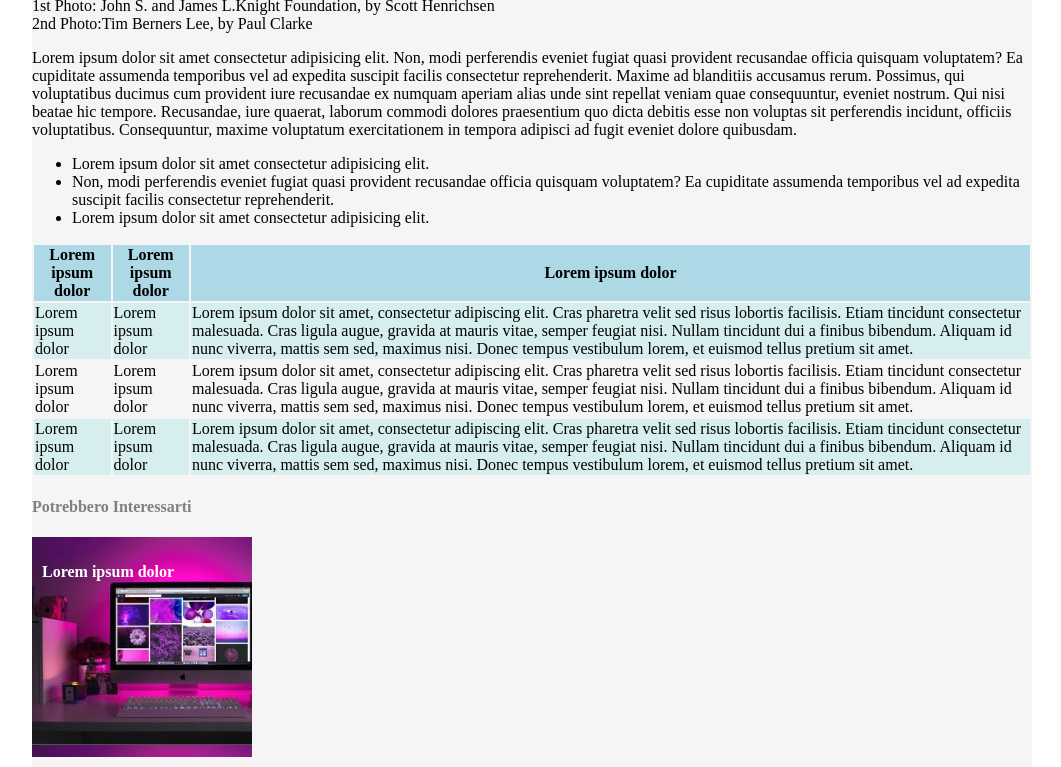
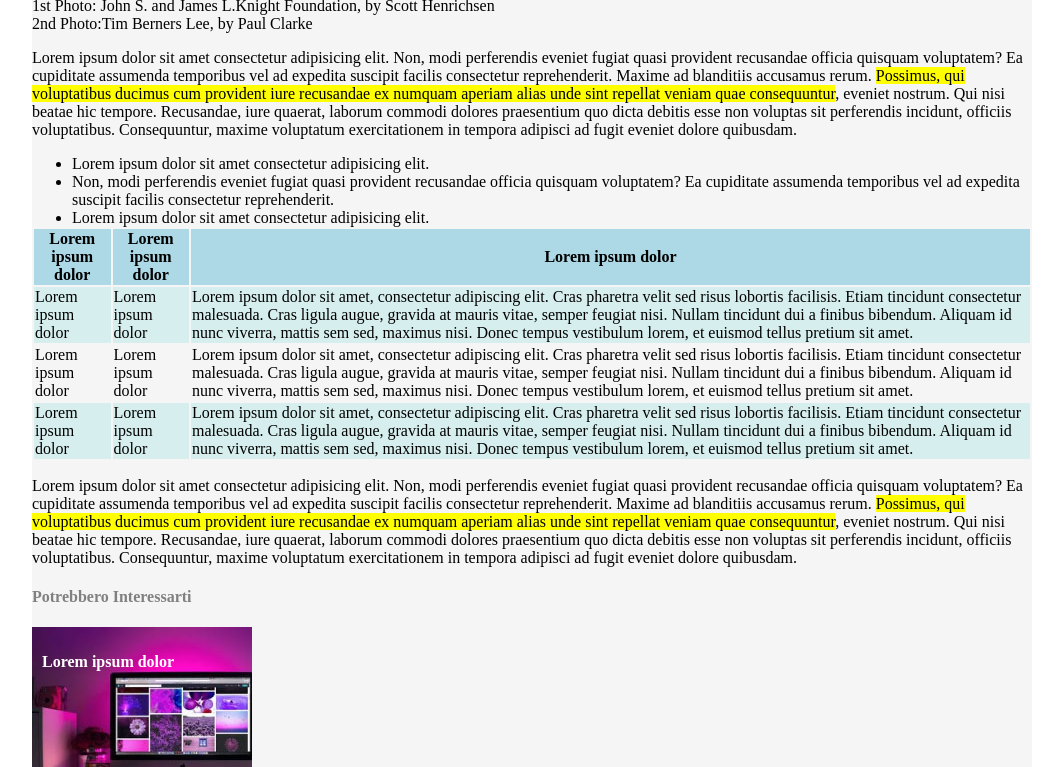
Before and after one commit to GinaTovarAlmario/html-css-booleaner, a plain HTML site: page index.html in a window 1280 px wide. Shown: the part 613-1380 px from the top of the page, without its empty margins (108-1169 px from the left). Drawn offline with Linux system fonts and the light colour scheme.

Commit message:
fixed color text

```diff
--- a/css/style.css
+++ b/css/style.css
@@ -27,6 +27,10 @@ figure img{
     width: auto;
 
 }
+.testo-evidenziato{
+    background-color: yellow;
+}
+
 #riassunto-tabellare thead tr{
     background-color: lightblue;
 }
@@ -47,6 +51,10 @@ h4{
     color: grey;
 }
 
+ul {
+    margin: 0 ;
+ }
+
 footer .foto {
     width: 200px;
     height: 200px;
--- a/index.html
+++ b/index.html
@@ -36,7 +36,7 @@
     <!--Sezione due-->
     <section id="Introduzione">
         <p>Lorem ipsum dolor sit amet consectetur adipisicing elit. Non, modi perferendis eveniet fugiat quasi provident recusandae officia quisquam voluptatem? Ea cupiditate assumenda temporibus vel ad expedita suscipit facilis consectetur reprehenderit.
-        Maxime ad blanditiis accusamus rerum. Possimus, qui voluptatibus ducimus cum provident iure recusandae ex numquam aperiam alias unde sint repellat veniam quae consequuntur, eveniet nostrum. Qui nisi beatae hic tempore.
+        Maxime ad blanditiis accusamus rerum. <span class="testo-evidenziato">Possimus, qui voluptatibus ducimus cum provident iure recusandae ex numquam aperiam alias unde sint repellat veniam quae consequuntur</span>, eveniet nostrum. Qui nisi beatae hic tempore.
         Recusandae, iure quaerat, laborum commodi dolores praesentium quo dicta debitis esse non voluptas sit perferendis incidunt, officiis voluptatibus. Consequuntur, maxime voluptatum exercitationem in tempora adipisci ad fugit eveniet dolore quibusdam.</p>
         <ul>
             <li>Lorem ipsum dolor sit amet consectetur adipisicing elit.</li>
@@ -75,6 +75,12 @@
             </tfoot>
         </table>
     </section>
+    <!--Sezione tre-->
+    <section>
+        <p>Lorem ipsum dolor sit amet consectetur adipisicing elit. Non, modi perferendis eveniet fugiat quasi provident recusandae officia quisquam voluptatem? Ea cupiditate assumenda temporibus vel ad expedita suscipit facilis consectetur reprehenderit.
+        Maxime ad blanditiis accusamus rerum. <span class="testo-evidenziato">Possimus, qui voluptatibus ducimus cum provident iure recusandae ex numquam aperiam alias unde sint repellat veniam quae consequuntur</span>, eveniet nostrum. Qui nisi beatae hic tempore.
+        Recusandae, iure quaerat, laborum commodi dolores praesentium quo dicta debitis esse non voluptas sit perferendis incidunt, officiis voluptatibus. Consequuntur, maxime voluptatum exercitationem in tempora adipisci ad fugit eveniet dolore quibusdam.</p>
+    </section>
     </main>
     <!--Pie' di pagina-->
     <footer>
```
